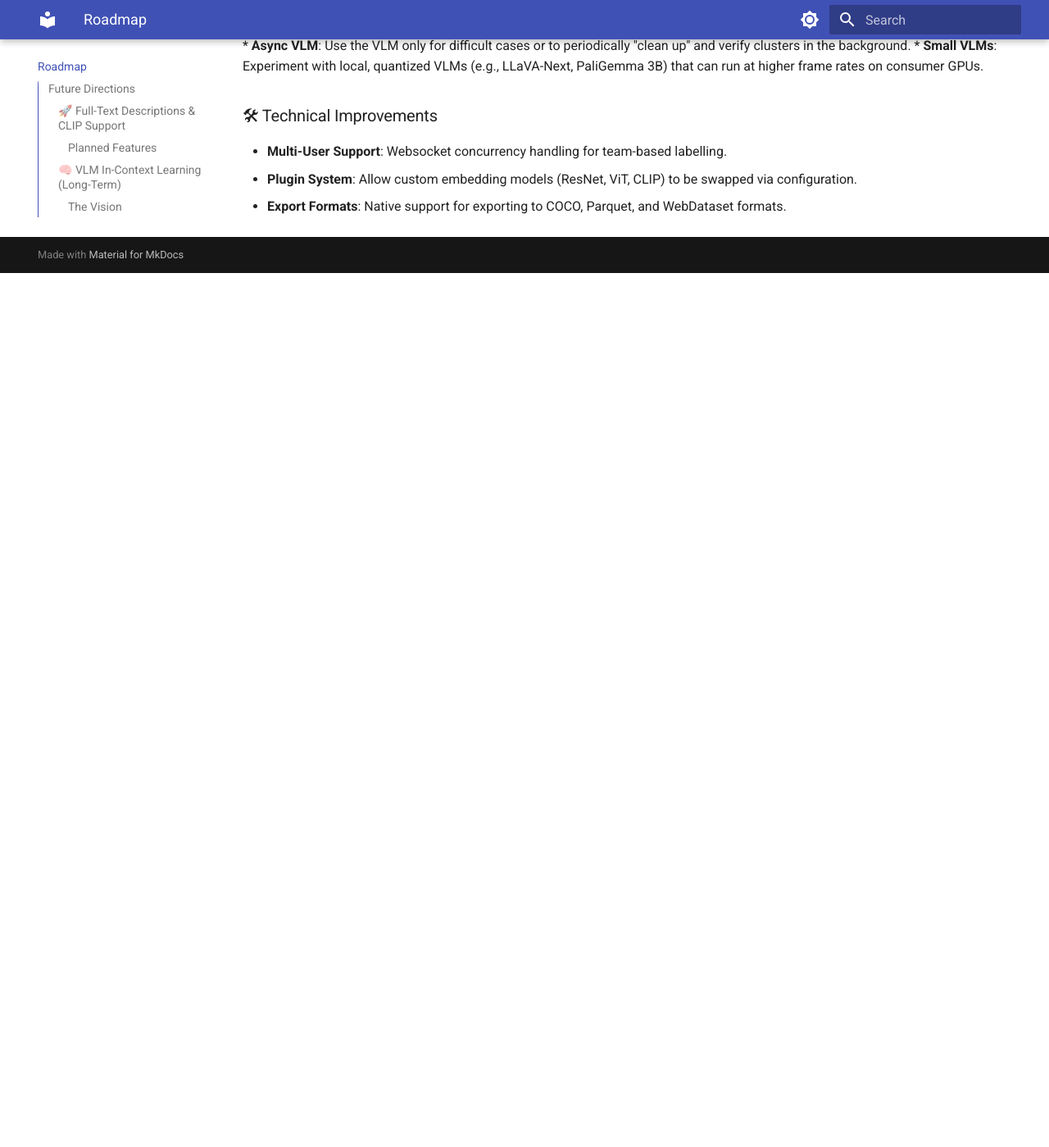
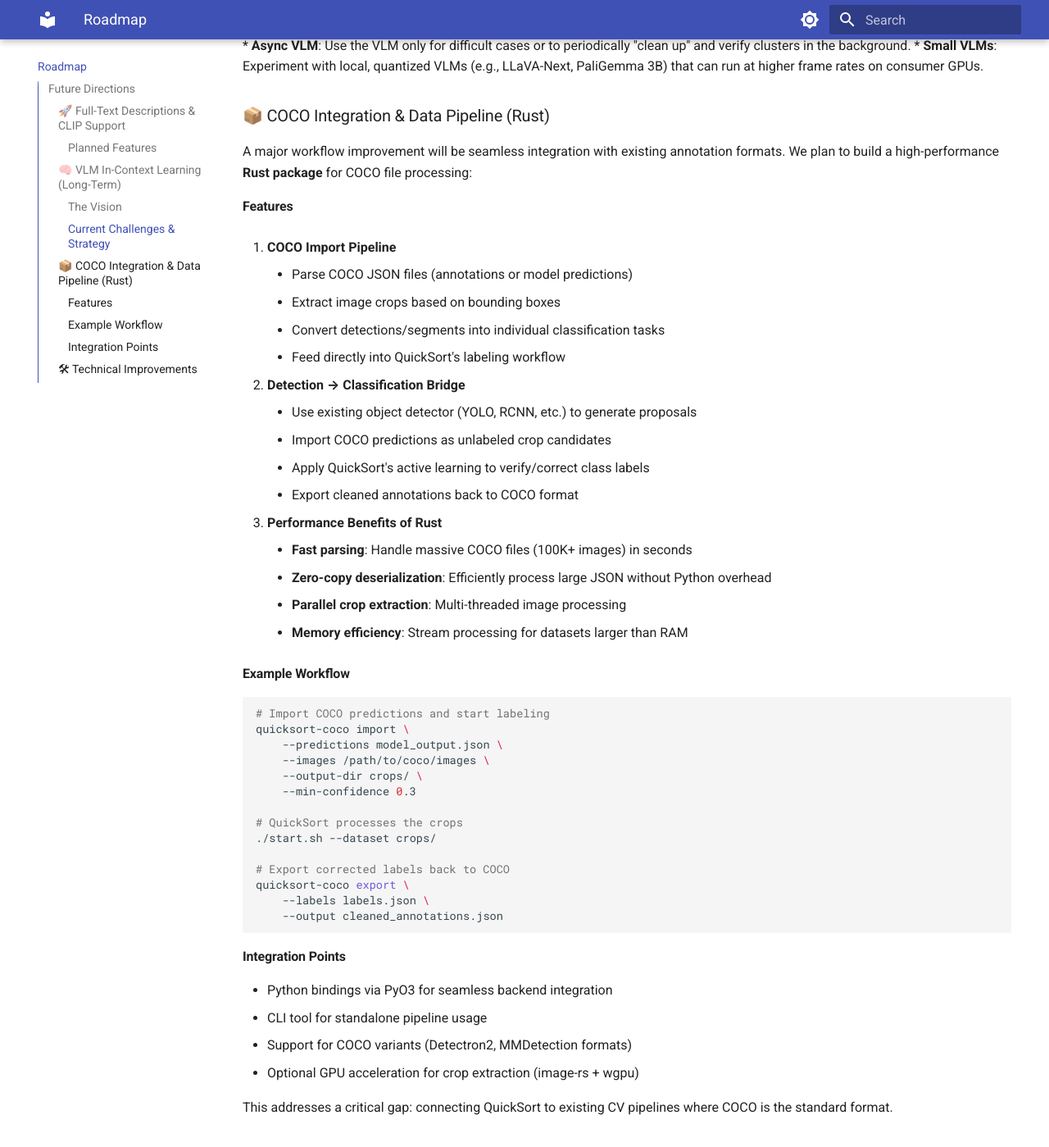
Before and after one commit to GeorgePearse/image_clusterer, an MkDocs documentation site: the page built from docs/roadmap.md, in a window 1280 px wide and 1400 px high, scrolled down 1526 px. Shown: the whole window at 82% size. Built offline with MkDocs 1.6.1 and Material for MkDocs 9.7.7, drawn with Linux system fonts in a browser that asks for light colours; before the commit the page ends 1859 px from its top, so only the background shows below that.

Commit message:
Add COCO integration roadmap item with Rust pipeline
- Add comprehensive section on Rust COCO processing package
- Describe COCO import/export pipeline for detection-to-classification workflow
- Detail performance benefits of Rust (fast parsing, parallel processing, memory efficiency)
- Include example workflow for importing predictions and exporting labels
- Specify integration points (PyO3, CLI, COCO variants, GPU acceleration)
- Addresses workflow gap between QuickSort and existing CV pipelines

````diff
--- a/docs/roadmap.md
+++ b/docs/roadmap.md
@@ -47,6 +47,55 @@ Instead of fine-tuning weights (which is slow and compute-heavy), we will update
 *   **Async VLM**: Use the VLM only for difficult cases or to periodically "clean up" and verify clusters in the background.
 *   **Small VLMs**: Experiment with local, quantized VLMs (e.g., LLaVA-Next, PaliGemma 3B) that can run at higher frame rates on consumer GPUs.
 
+### 📦 COCO Integration & Data Pipeline (Rust)
+
+A major workflow improvement will be seamless integration with existing annotation formats. We plan to build a high-performance **Rust package** for COCO file processing:
+
+#### Features
+1.  **COCO Import Pipeline**
+    *   Parse COCO JSON files (annotations or model predictions)
+    *   Extract image crops based on bounding boxes
+    *   Convert detections/segments into individual classification tasks
+    *   Feed directly into QuickSort's labeling workflow
+
+2.  **Detection → Classification Bridge**
+    *   Use existing object detector (YOLO, RCNN, etc.) to generate proposals
+    *   Import COCO predictions as unlabeled crop candidates
+    *   Apply QuickSort's active learning to verify/correct class labels
+    *   Export cleaned annotations back to COCO format
+
+3.  **Performance Benefits of Rust**
+    *   **Fast parsing**: Handle massive COCO files (100K+ images) in seconds
+    *   **Zero-copy deserialization**: Efficiently process large JSON without Python overhead
+    *   **Parallel crop extraction**: Multi-threaded image processing
+    *   **Memory efficiency**: Stream processing for datasets larger than RAM
+
+#### Example Workflow
+```bash
+# Import COCO predictions and start labeling
+quicksort-coco import \
+    --predictions model_output.json \
+    --images /path/to/coco/images \
+    --output-dir crops/ \
+    --min-confidence 0.3
+
+# QuickSort processes the crops
+./start.sh --dataset crops/
+
+# Export corrected labels back to COCO
+quicksort-coco export \
+    --labels labels.json \
+    --output cleaned_annotations.json
+```
+
+#### Integration Points
+*   Python bindings via PyO3 for seamless backend integration
+*   CLI tool for standalone pipeline usage
+*   Support for COCO variants (Detectron2, MMDetection formats)
+*   Optional GPU acceleration for crop extraction (image-rs + wgpu)
+
+This addresses a critical gap: connecting QuickSort to existing CV pipelines where COCO is the standard format.
+
 ### 🛠 Technical Improvements
 
 *   **Multi-User Support**: Websocket concurrency handling for team-based labelling.
````
